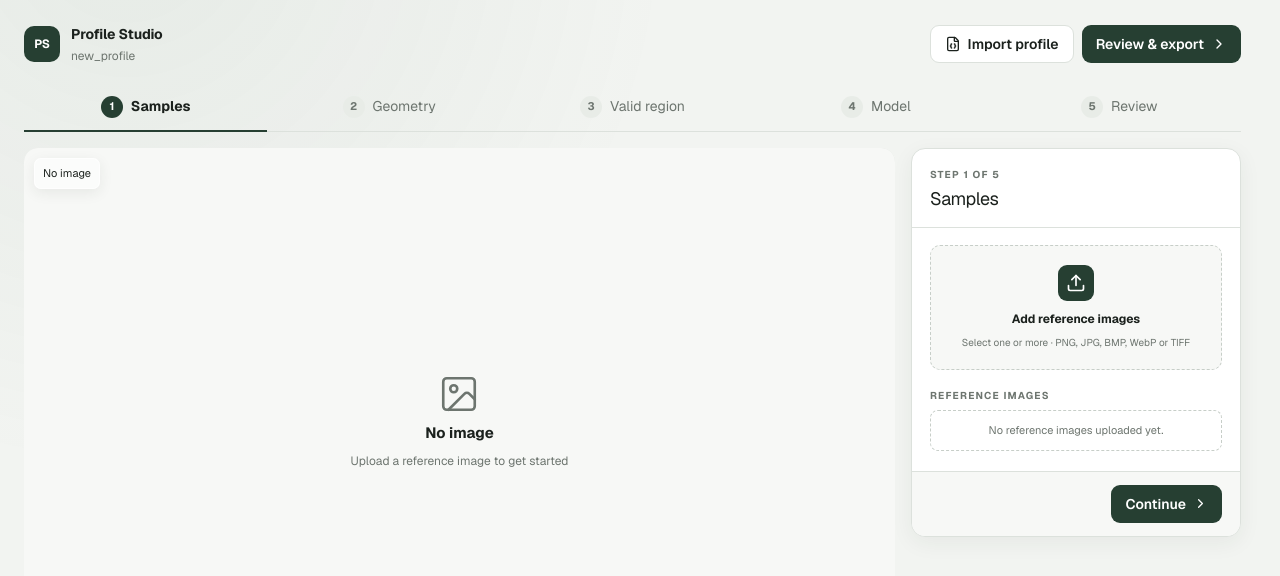
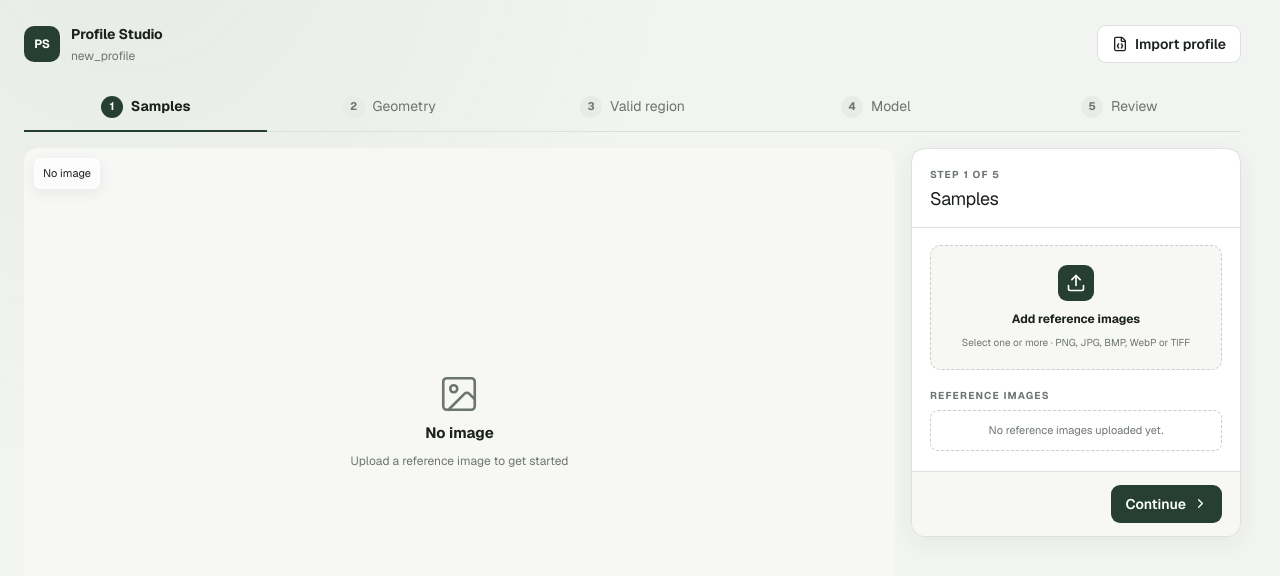
Before and after one commit to domenravnik/profile-studio, a Next.js app: page / in a window 1280 px wide. Shown: the top 576 px of the page. Built offline with nearby package versions, Linux system fonts and the light colour scheme.

Commit message:
Remove "Review & export" button to simplify import flow

```diff
--- a/app/page.tsx
+++ b/app/page.tsx
@@ -2270,14 +2270,6 @@ export default function Home() {
             >
               <FileJson size={16} />
               Import profile
-            </button>
-            <button
-              className="button button-primary"
-              type="button"
-              onClick={() => setStep("review")}
-            >
-              Review &amp; export
-              <ChevronRight size={16} />
             </button>
           </div>
           {importMessage && (
```
